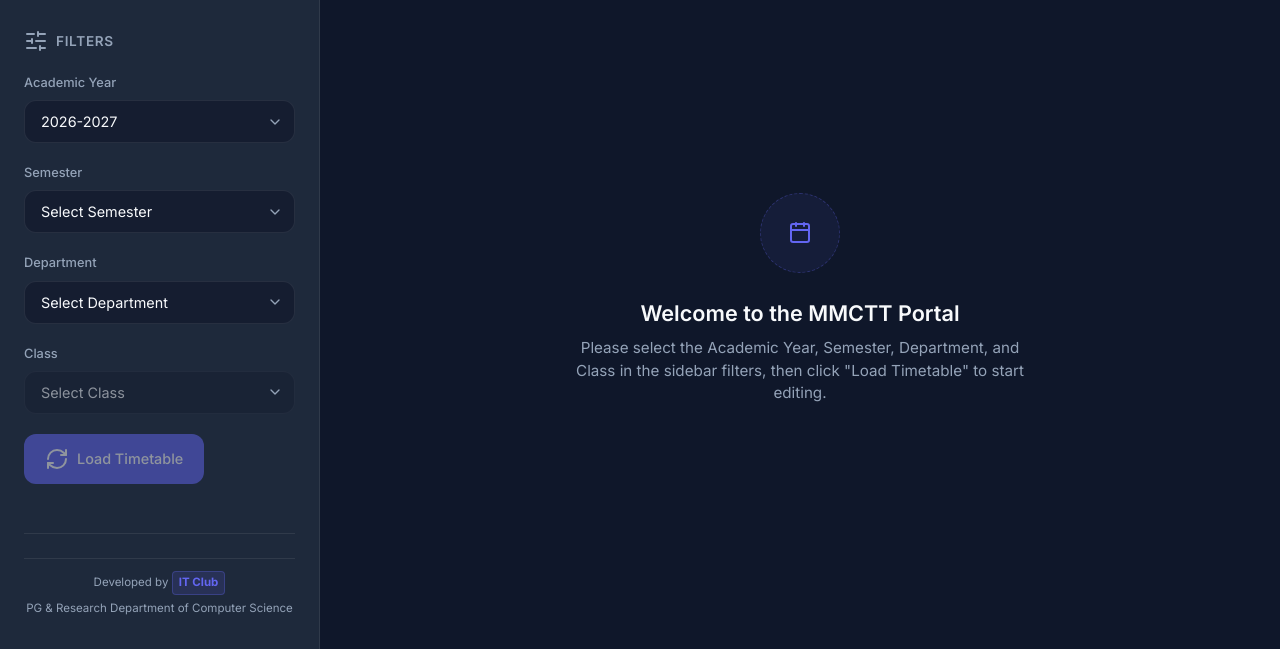
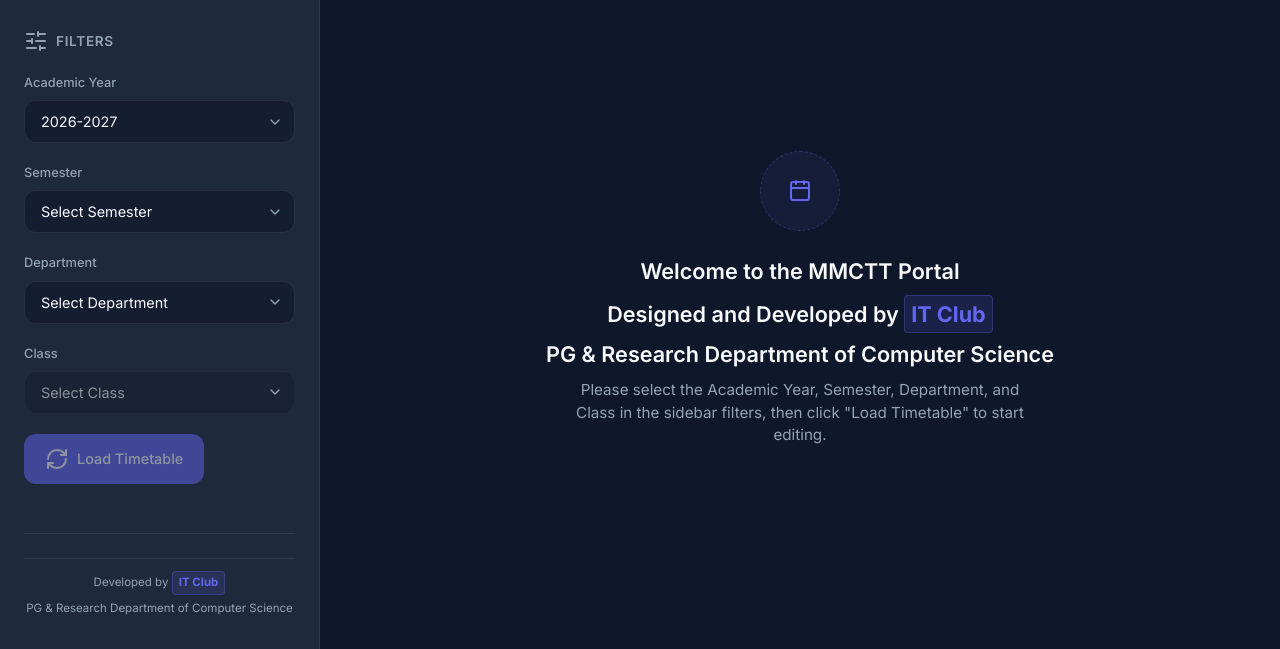
Before and after one commit to midhunsc/mmctt, a plain HTML site: page index.html in a window 1280 px wide. Shown: the part 151-800 px from the top of the page. Drawn offline with nearby package versions, Linux system fonts and the light colour scheme; no server answers.

Commit message:
Update index.html welcome message

```diff
--- a/index.html
+++ b/index.html
@@ -140,6 +140,7 @@
             <i data-lucide="calendar"></i>
           </div>
           <h3>Welcome to the MMCTT Portal</h3>
+            <h3>Designed and Developed by <span style="color: var(--accent-primary); font-weight: 700; background: rgba(99, 102, 241, 0.15); padding: 2px 6px; border-radius: 4px; border: 1px solid rgba(99, 102, 241, 0.3); display: inline-block; margin-bottom: 5px;">IT Club</span><br>PG & Research Department of Computer Science</h3>
           <p>Please select the Academic Year, Semester, Department, and Class in the sidebar filters, then click "Load Timetable" to start editing.</p>
         </div>
 
```
